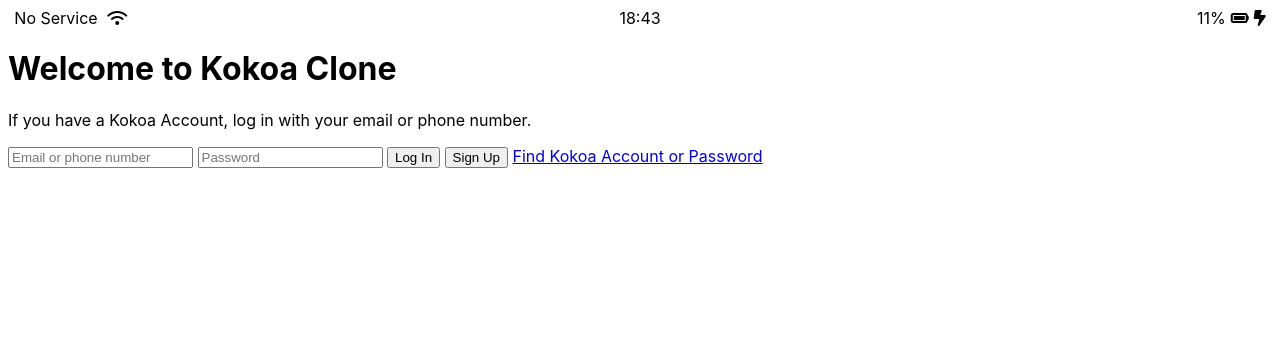
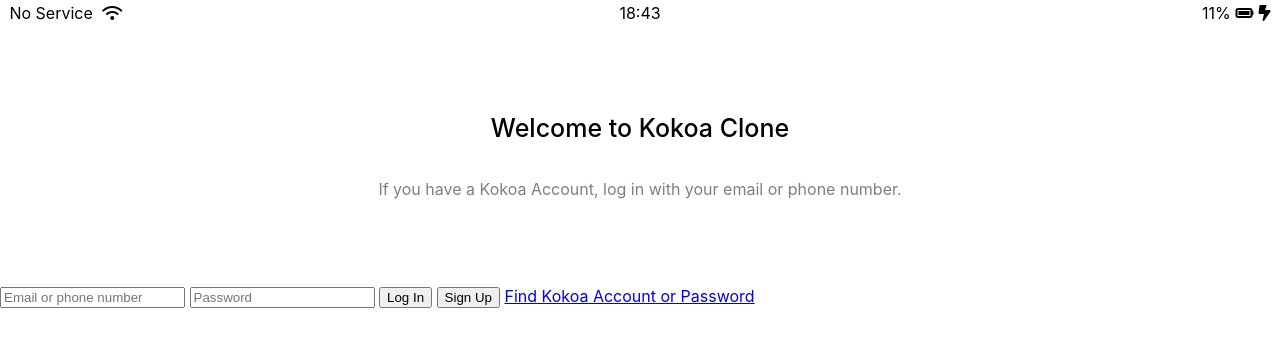
Before and after one commit to ShinYechan/ddin_yc, a plain HTML site: page kokoa-clone/index.html in a window 1280 px wide. Drawn offline with Linux system fonts and the light colour scheme.

Commit message:
kokoa-clone 3
reset.css
css import

```diff
--- /dev/null
+++ b/kokoa-clone/css/reset.css
@@ -0,0 +1,124 @@
+html,
+body,
+div,
+span,
+applet,
+object,
+iframe,
+h1,
+h2,
+h3,
+h4,
+h5,
+h6,
+p,
+blockquote,
+pre,
+a,
+abbr,
+acronym,
+address,
+big,
+cite,
+code,
+del,
+dfn,
+em,
+img,
+ins,
+kbd,
+q,
+s,
+samp,
+small,
+strike,
+strong,
+sub,
+sup,
+tt,
+var,
+b,
+u,
+i,
+center,
+dl,
+dt,
+dd,
+ol,
+ul,
+li,
+fieldset,
+form,
+label,
+legend,
+table,
+caption,
+tbody,
+tfoot,
+thead,
+tr,
+th,
+td,
+article,
+aside,
+canvas,
+details,
+embed,
+figure,
+figcaption,
+footer,
+header,
+hgroup,
+menu,
+nav,
+output,
+ruby,
+section,
+summary,
+time,
+mark,
+audio,
+video {
+  margin: 0;
+  padding: 0;
+  border: 0;
+  font-size: 100%;
+  font: inherit;
+  vertical-align: baseline;
+}
+/* HTML5 display-role reset for older browsers */
+article,
+aside,
+details,
+figcaption,
+figure,
+footer,
+header,
+hgroup,
+menu,
+nav,
+section {
+  display: block;
+}
+body {
+  line-height: 1;
+}
+ol,
+ul {
+  list-style: none;
+}
+blockquote,
+q {
+  quotes: none;
+}
+blockquote:before,
+blockquote:after,
+q:before,
+q:after {
+  content: "";
+  content: none;
+}
+table {
+  border-collapse: collapse;
+  border-spacing: 0;
+}
--- /dev/null
+++ b/kokoa-clone/css/status-bar.css
@@ -0,0 +1,23 @@
+.status-bar {
+  display: flex;
+  justify-content: center;
+  padding: 5px 3px;
+}
+.status-bar__column {
+  width: 33%;
+}
+.status-bar__column:nth-child(2) {
+  display: flex;
+  justify-content: center;
+}
+.status-bar__column:nth-child(3) {
+  display: flex;
+  justify-content: flex-end;
+  align-items: center;
+}
+.status-bar__column:first-child span {
+  margin-right: 5px;
+}
+.status-bar__column .fa-battery-full {
+  margin: 0px 5px;
+}
--- a/kokoa-clone/css/styles.css
+++ b/kokoa-clone/css/styles.css
@@ -1,26 +1,24 @@
+@import "reset.css";
+@import "status-bar.css";
+
 body {
   font-family: -apple-system, BlinkMacSystemFont, "Segoe UI", Roboto, Oxygen,
     Ubuntu, Cantarell, "Open Sans", "Helvetica Neue", sans-serif;
 }
-.status-bar {
+
+.welcome-header {
+  margin: 90px 0px;
+  text-align: center;
   display: flex;
-  justify-content: center;
-}
-.status-bar__column {
-  width: 33%;
-}
-.status-bar__column:nth-child(2) {
-  display: flex;
-  justify-content: center;
-}
-.status-bar__column:nth-child(3) {
-  display: flex;
-  justify-content: flex-end;
+  flex-direction: column;
   align-items: center;
 }
-.status-bar__column:first-child span {
-  margin-right: 5px;
+.welcome-header__title {
+  margin-bottom: 40px;
+  font-size: 25px;
+  font-weight: 500;
 }
-.status-bar__column .fa-battery-full {
-  margin: 0px 5px;
+.welcome-header__text {
+  width: 60%;
+  opacity: 0.5;
 }
```
